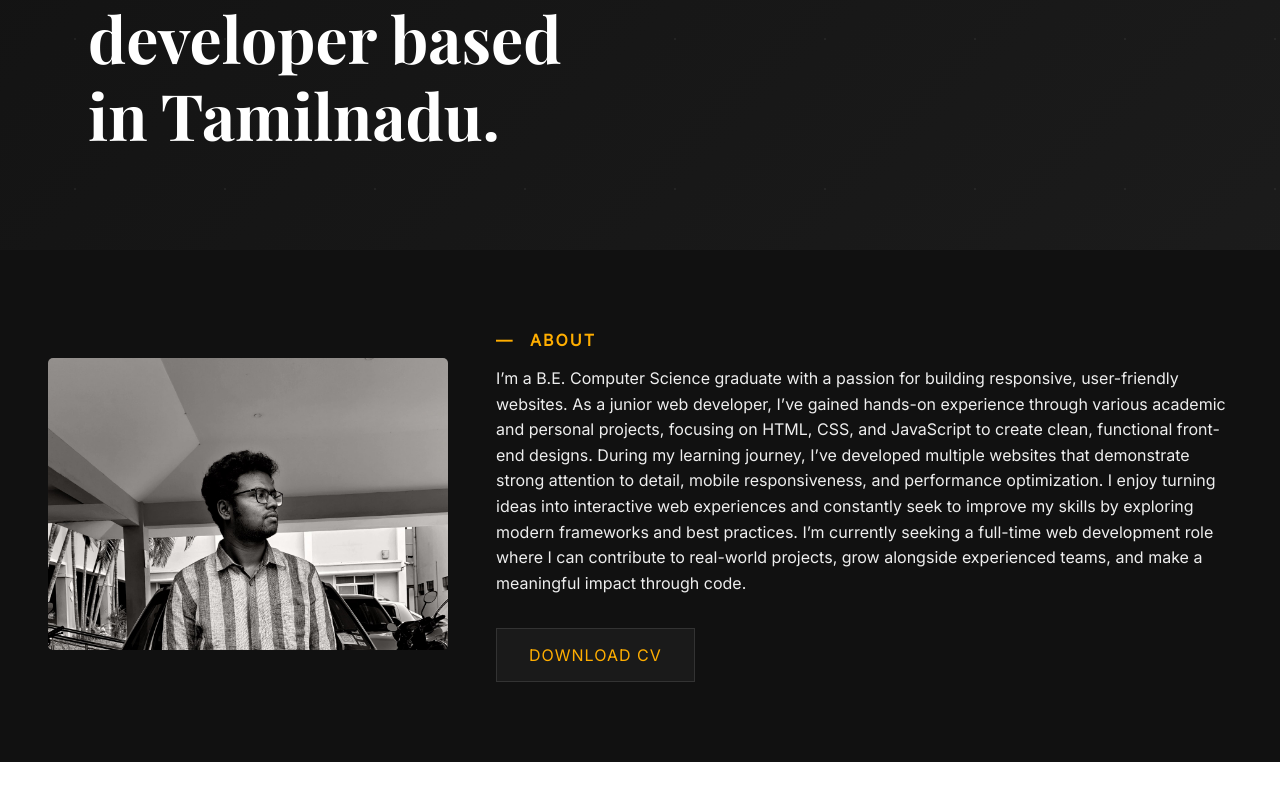
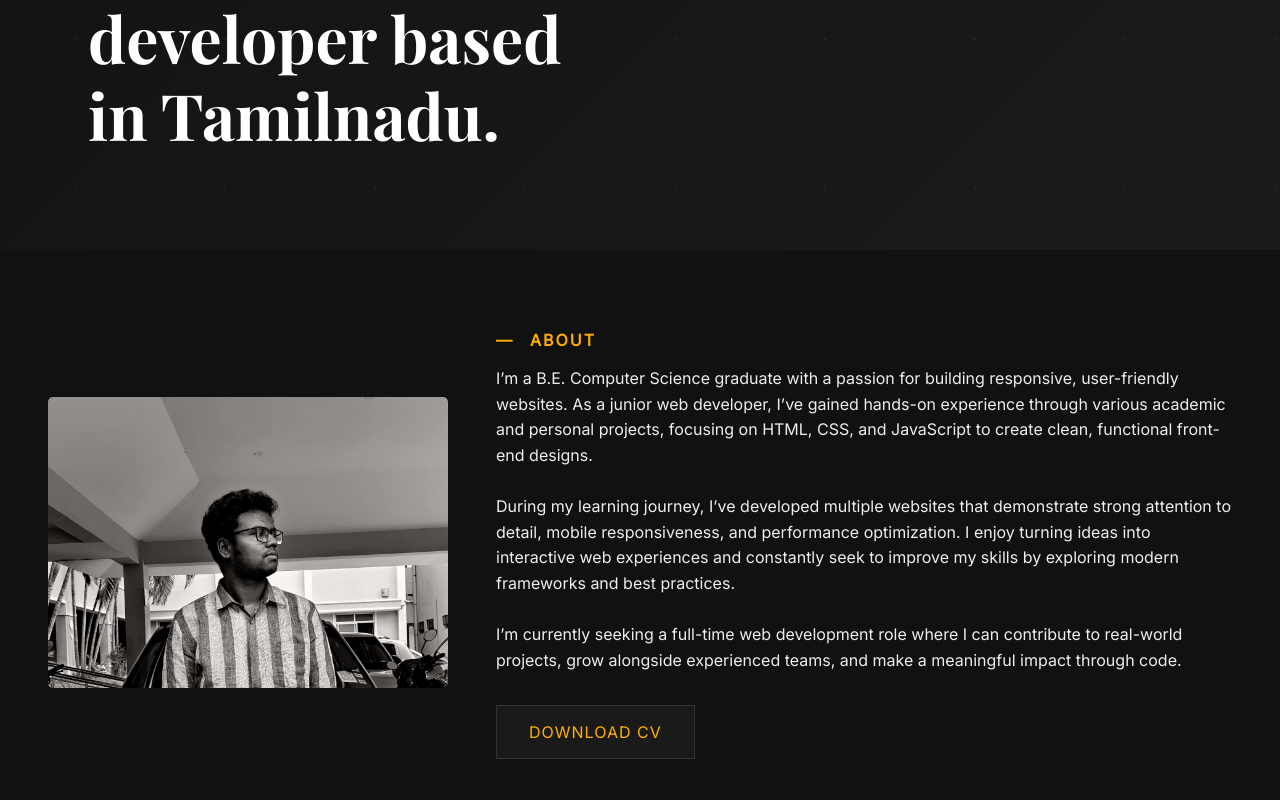
Before and after one commit to ROHANSUNIL07/MY-Website, a plain HTML site: page index.html in a window 1280 px wide. Shown: the part 486-1286 px from the top of the page. Before the commit the page ends 1248 px from the top, so only its background shows below. Drawn offline with nearby package versions, Linux system fonts and the light colour scheme.

Commit message:
Update index.html

```diff
--- a/index.html
+++ b/index.html
@@ -31,13 +31,14 @@
       </div>
       <div class="about-content">
         <h2><span>—</span> ABOUT</h2>
-        <p>
-I’m a B.E. Computer Science graduate with a passion for building responsive, user-friendly websites. As a junior web developer, I’ve gained hands-on experience through various academic and personal projects, focusing on HTML, CSS, and JavaScript to create clean, functional front-end designs.
+         <p class="about-text">
+            I’m a B.E. Computer Science graduate with a passion for building responsive, user-friendly websites. As a junior web developer, I’ve gained hands-on experience through various academic and personal projects, focusing on HTML, CSS, and JavaScript to create clean, functional front-end designs.
+            <br><br>
+            During my learning journey, I’ve developed multiple websites that demonstrate strong attention to detail, mobile responsiveness, and performance optimization. I enjoy turning ideas into interactive web experiences and constantly seek to improve my skills by exploring modern frameworks and best practices.
+            <br><br>
+            I’m currently seeking a full-time web development role where I can contribute to real-world projects, grow alongside experienced teams, and make a meaningful impact through code.
+          </p>
 
-During my learning journey, I’ve developed multiple websites that demonstrate strong attention to detail, mobile responsiveness, and performance optimization. I enjoy turning ideas into interactive web experiences and constantly seek to improve my skills by exploring modern frameworks and best practices.
-
-I’m currently seeking a full-time web development role where I can contribute to real-world projects, grow alongside experienced teams, and make a meaningful impact through code.
-        </p>
         <a href="rohan-cv.pdf" class="download-btn" download>DOWNLOAD CV</a>
       </div>
     </div>
```
